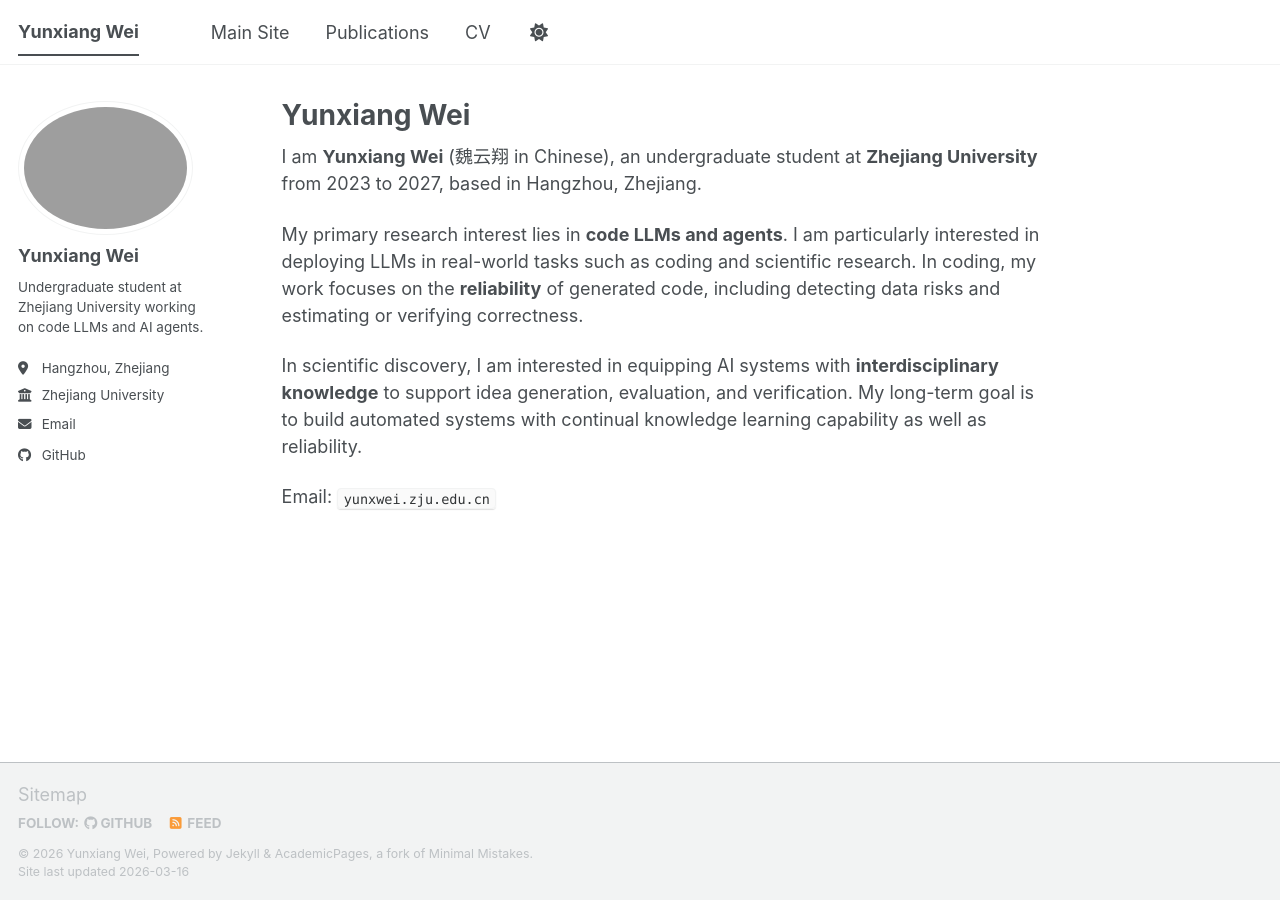
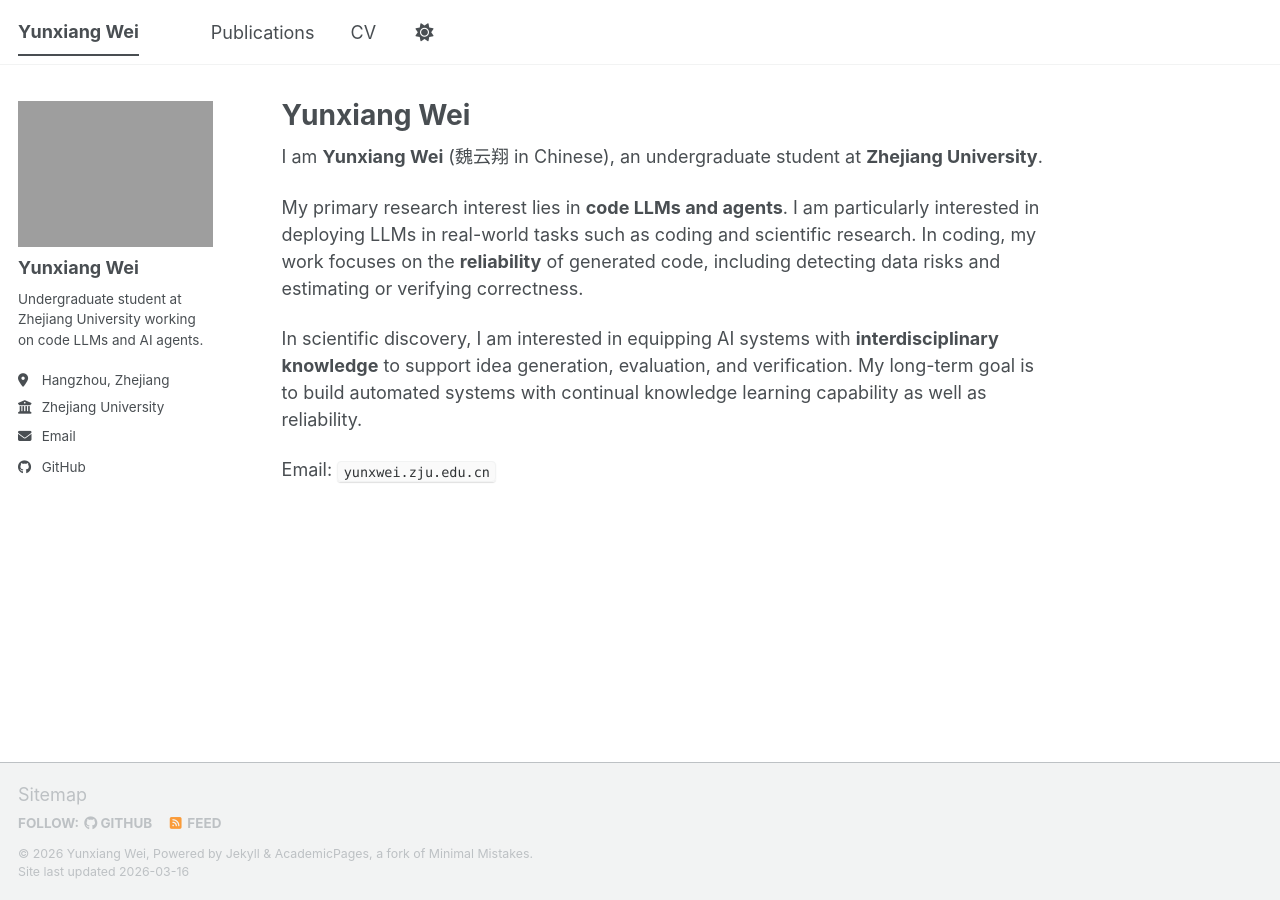
Before and after one commit to zf0827/zf0827.github.io, a Jekyll site: the page built from _pages/about.md, in a window 1280 px wide. Built offline with Jekyll 4.4.1, drawn with Linux system fonts in a browser that asks for light colours; a script bundle is joined from its source files by our own code; library files that are not in the unit come from our copies.

Commit message:
Update avatar and CV link

```diff
--- a/_data/navigation.yml
+++ b/_data/navigation.yml
@@ -8,11 +8,8 @@
 #      Markdown formatted page while the second is generated using JSON.
 
 main:
-  - title: "Main Site"
-    url: /
-
   - title: "Publications"
     url: /publications/
 
   - title: "CV"
-    url: /cv/
+    url: /files/CV.pdf
--- a/_pages/about.md
+++ b/_pages/about.md
@@ -7,7 +7,7 @@
   - /about.html
 ---
 
-I am **Yunxiang Wei** (魏云翔 in Chinese), an undergraduate student at **Zhejiang University** from 2023 to 2027, based in Hangzhou, Zhejiang.
+I am **Yunxiang Wei** (魏云翔 in Chinese), an undergraduate student at **Zhejiang University**.
 
 My primary research interest lies in **code LLMs and agents**. I am particularly interested in deploying LLMs in real-world tasks such as coding and scientific research. In coding, my work focuses on the **reliability** of generated code, including detecting data risks and estimating or verifying correctness.
 
--- a/_sass/layout/_sidebar.scss
+++ b/_sass/layout/_sidebar.scss
@@ -154,12 +154,16 @@
   }
 
   img {
-    max-width: 175px;
-    border-radius: 50%;
+    width: 100%;
+    max-width: 220px;
+    height: auto;
+    border-radius: 0;
+    display: block;
+    object-fit: contain;
 
     @include breakpoint($large) {
-      padding: 5px;
-      border: 1px solid var(--global-border-color);
+      padding: 0;
+      border: 0;
     }
   }
 }
```
Also changed, not shown: _pages/cv.md (deleted, +0 -32 lines), 2 other files.
